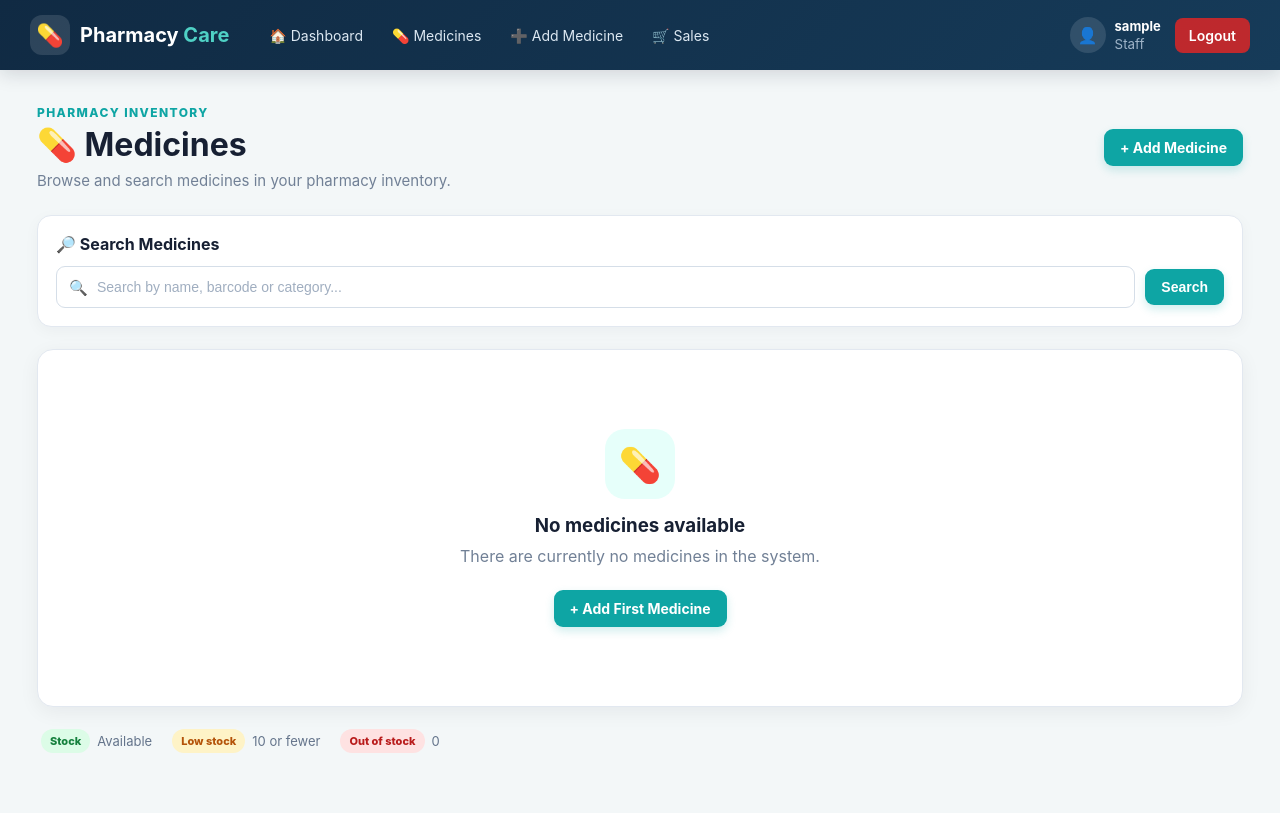
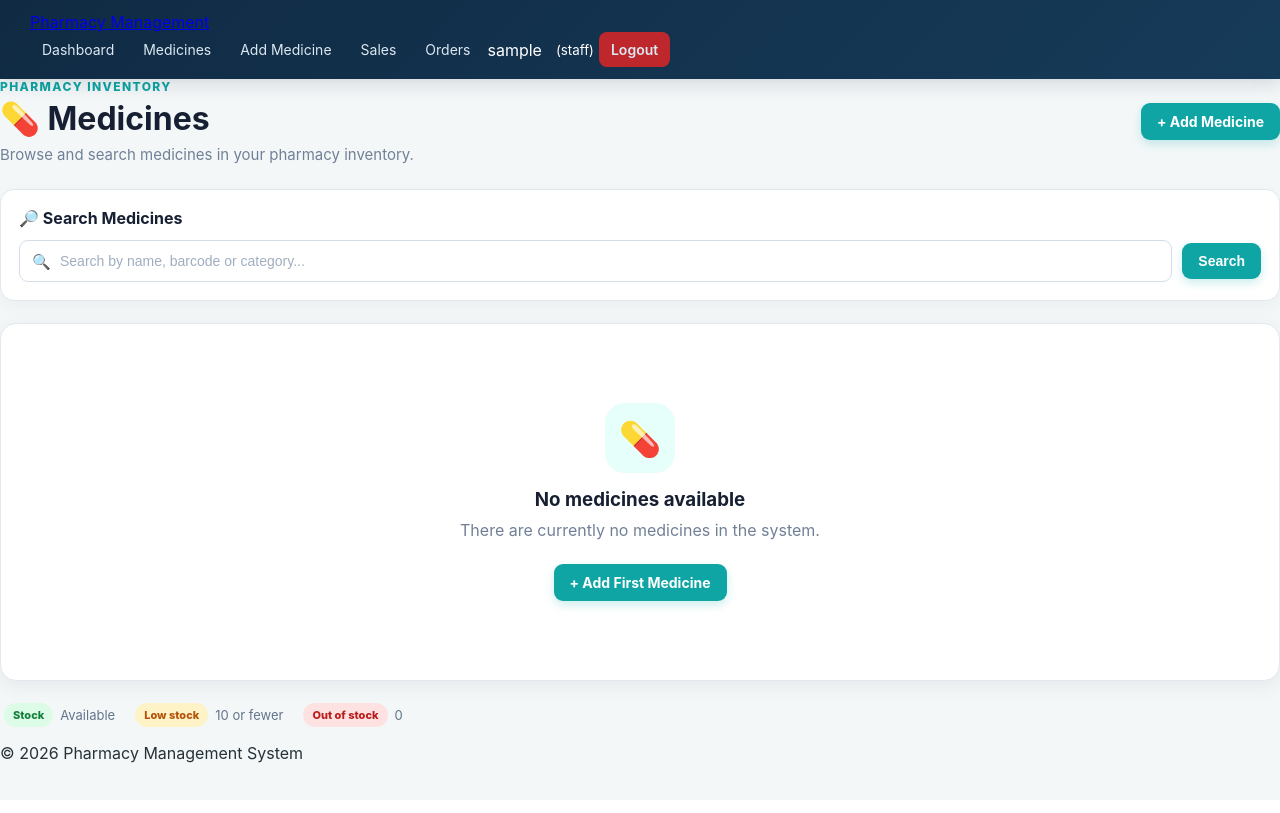
Before and after one commit to gmmuhammad002-cyber/pharmacy-management-system, a Flask app: page /medicines in a window 1280 px wide. After the commit the page ends 763 px from the top, so only its background shows below. Run offline with Flask 3, Linux system fonts and the light colour scheme; the visitor is signed in with stand-in values (Sample User, id 1); data that the repository does not hold is empty; some libraries are stand-ins or nearby versions.

Commit message:
Update base.html

```diff
--- a/templates/base.html
+++ b/templates/base.html
@@ -6,132 +6,115 @@
 
     <title>{% block title %}Pharmacy Management System{% endblock %}</title>
 
-    <link
-        rel="stylesheet"
-        href="{{ url_for('static', filename='style.css') }}"
-    >
+    <link rel="stylesheet" href="{{ url_for('static', filename='style.css') }}">
 </head>
 
 <body>
 
     <nav class="navbar">
+        <div class="nav-container">
 
-        <a href="{{ url_for('index') }}" class="nav-brand">
-            <span class="brand-icon">💊</span>
-            <span>
-                Pharmacy
-                <strong>Care</strong>
-            </span>
+            <a href="{{ url_for('index') }}" class="brand">
+                Pharmacy Management
             </a>
+
+            <div class="nav-links">
 
                 {% if current_user.is_authenticated %}
 
-            <div class="nav-links">
-
                     <a href="{{ url_for('index') }}">
-                    🏠 Dashboard
+                        Dashboard
                     </a>
 
                     <a href="{{ url_for('medicines') }}">
-                    💊 Medicines
+                        Medicines
                     </a>
 
                     <a href="{{ url_for('add_medicine') }}">
-                    ➕ Add Medicine
+                        Add Medicine
                     </a>
 
                     <a href="{{ url_for('sales') }}">
-                    🛒 Sales
+                        Sales
+                    </a>
+
+                    <a href="{{ url_for('orders') }}">
+                        Orders
                     </a>
 
                     {% if current_user.role == "admin" %}
 
                         <a href="{{ url_for('users') }}">
-                        👥 Users
+                            Users
                         </a>
 
                         <a href="{{ url_for('logs') }}">
-                        📋 Activity Logs
+                            Activity Logs
+                        </a>
+
+                    {% endif %}
+
+                    <span class="nav-user">
+                        {{ current_user.username }}
+                        <small>({{ current_user.role }})</small>
+                    </span>
+
+                    <a href="{{ url_for('logout') }}" class="logout-link">
+                        Logout
+                    </a>
+
+                {% else %}
+
+                    <a href="{{ url_for('login') }}" class="login-link">
+                        Admin Login
                     </a>
 
                 {% endif %}
 
             </div>
-
-            <div class="nav-user">
-
-                <div class="user-info">
-                    <span class="user-avatar">👤</span>
-
-                    <div>
-                        <strong>{{ current_user.username }}</strong>
-                        <small>{{ current_user.role }}</small>
         </div>
-                </div>
-
-                <a
-                    href="{{ url_for('logout') }}"
-                    class="logout-link"
-                >
-                    Logout
-                </a>
-
-            </div>
-
-        {% else %}
-
-            <div class="nav-actions">
-
-                <span class="public-label">
-                    Pharmacy Management
-                </span>
-
-                <a
-                    href="{{ url_for('login') }}"
-                    class="login-link"
-                >
-                    🔐 Admin Login
-                </a>
-
-            </div>
-
-        {% endif %}
-
     </nav>
 
 
-    <main class="container">
+    <main class="main-container">
 
         {% with messages = get_flashed_messages(with_categories=true) %}
 
             {% if messages %}
 
+                <div class="flash-container">
+
                     {% for category, message in messages %}
 
-                    <div class="alert {{ category }}">
-                        <span>
-                            {% if category == "success" %}
-                                ✓
-                            {% elif category == "danger" %}
-                                ⚠
-                            {% else %}
-                                ℹ
-                            {% endif %}
-                        </span>
-
+                        <div class="flash-message {{ category }}">
                             {{ message }}
                         </div>
 
                     {% endfor %}
+
+                </div>
 
             {% endif %}
 
         {% endwith %}
 
 
-        {% block content %}{% endblock %}
+        {% block content %}
+        {% endblock %}
 
     </main>
 
+
+    <footer class="footer">
+        <p>
+            &copy; {{ now().year if now is defined else 2026 }}
+            Pharmacy Management System
+        </p>
+    </footer>
+
+
+    {% block scripts %}
+    {% endblock %}
+
 </body>
 </html>
```
Lines whose indentation alone changed are shown as unchanged.
